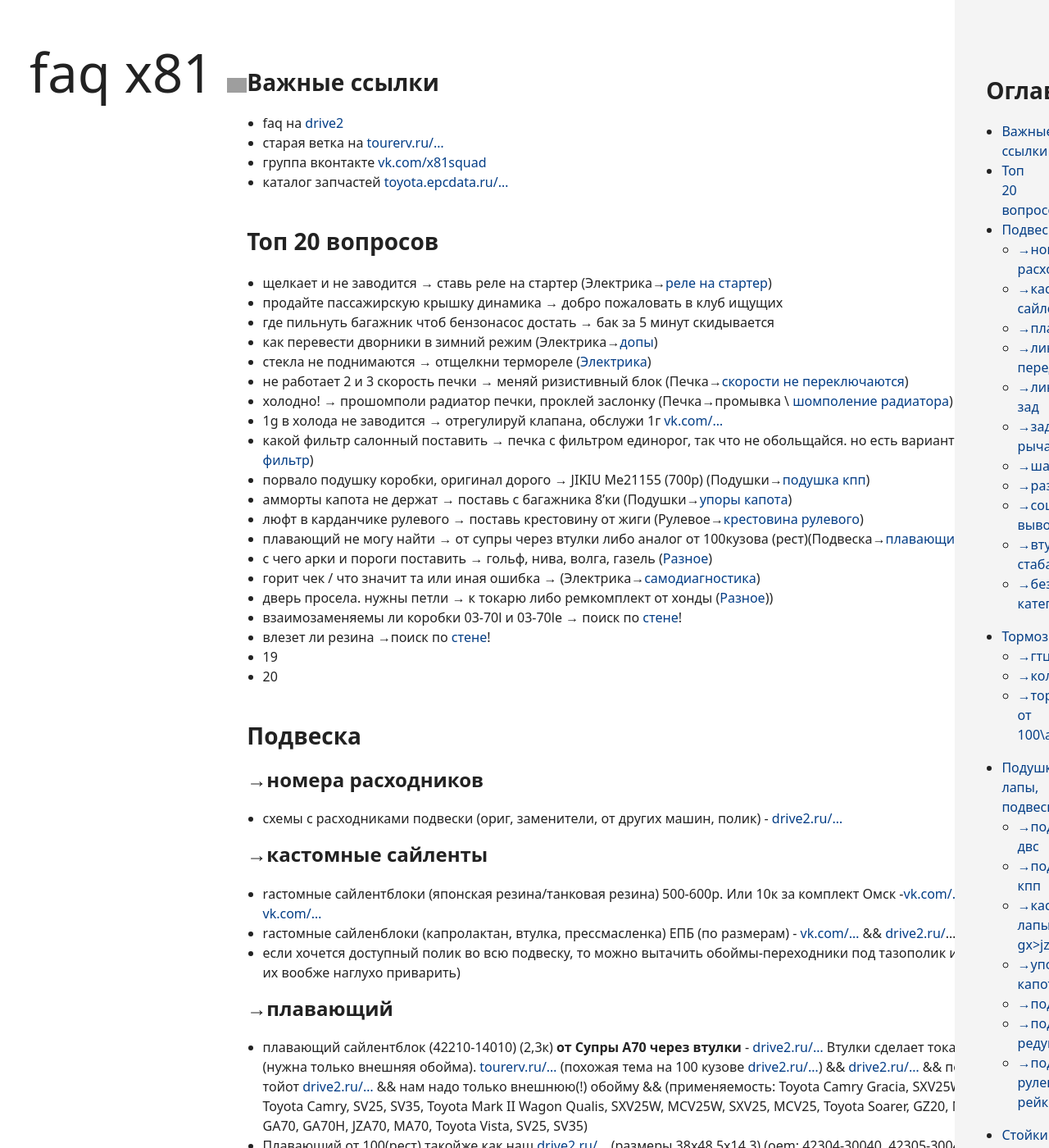
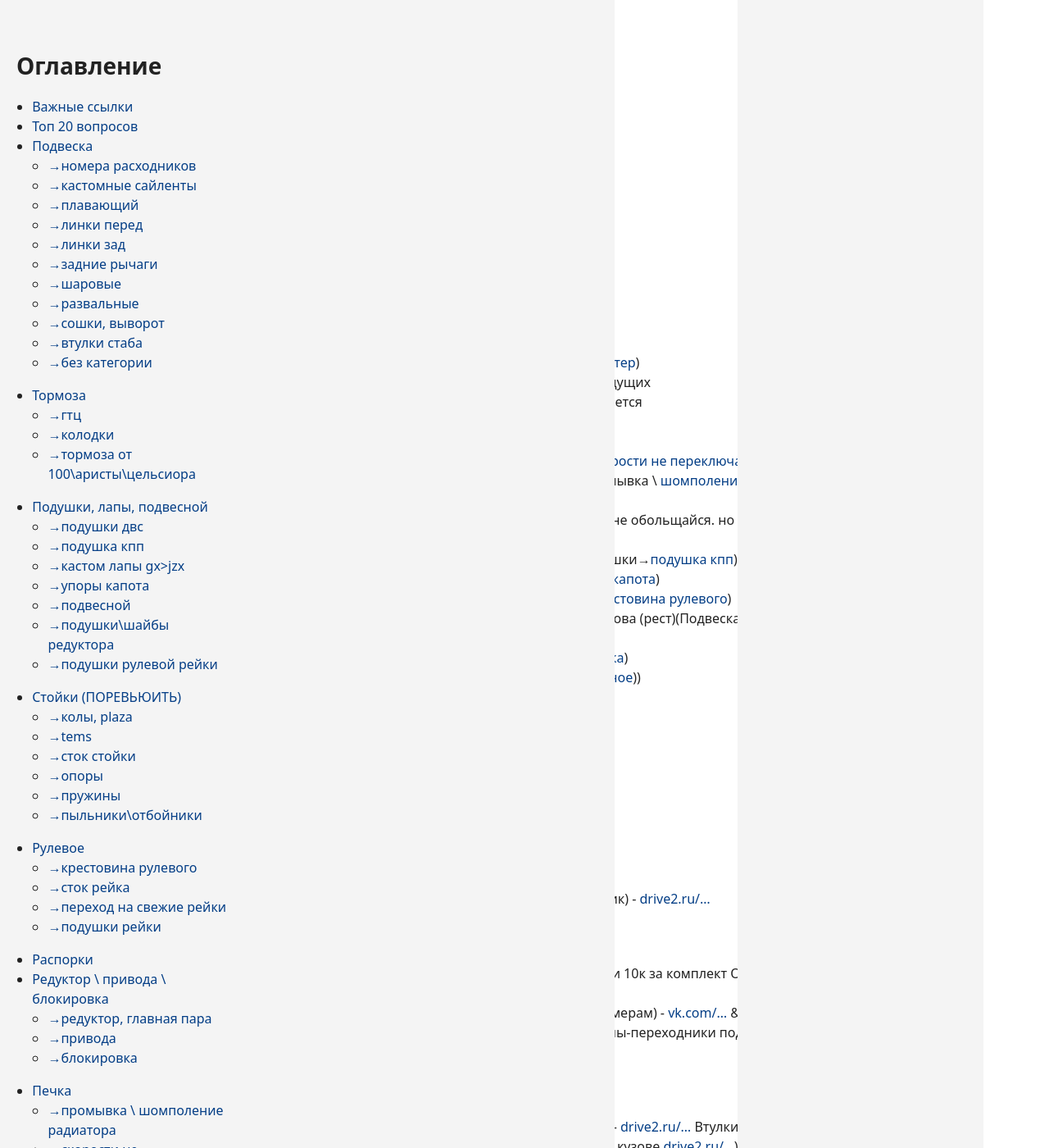
Before and after one commit to faq131/FAQx81, a Jekyll site: the page built from index.md, in a window 1280 px wide and 1400 px high. Shown: the whole window at 82% size. Built offline with Jekyll 4.4.1, drawn with Linux system fonts in a browser that asks for light colours; our own code applies the rules of GitHub Pages for plain Markdown files; a script that is not in the unit is left out; some of the changed text lies outside the part shown; grey boxes are pictures that could not be loaded.

Commit message:
опять перехерачиваю layout

```diff
--- a/_layouts/default.html
+++ b/_layouts/default.html
@@ -15,30 +15,23 @@
 </head>
 <body>
     <div class="container">
-        <div>
-            <div class="content">
-                <header>
+        <main class="content" itemprop="articleBody">
             <div class="h1" style="font-size: 65px !important;">
                 {{ site.title | default: site.github.repository_name }}
                 <a href="{{ site.github.repository_url }}">
                     {% if site.github.is_project_page %}
-                            <img src="https://help.github.com/assets/images/site/invertocat.png" width="24px" alt="" title="GitHub"></a>
+                        <img src="https://help.github.com/assets/images/site/invertocat.png" width="24px" alt="" title="GitHub">
                     {% endif %}
+                </a>
             </div>
-                </header>
-                <main itemprop="articleBody">
             {{ content }}
-                </div>
-            </div>
-        </div>
-        <aside>
-            <div class="sidebar">
+        </main>
+        <aside class="sidebar">
             <nav aria-label="Table of Contents">
                 <h1>Оглавление</h1>
                 {% include toc.html html=content %}
             </nav>
-            </div>
-        </asid>
+        </aside>
     </div>
 
     <script src="{{ "/assets/js/scale.fix.js" | relative_url }}"></script>
--- a/assets/css/style.scss
+++ b/assets/css/style.scss
@@ -28,132 +28,6 @@ a:hover {
     text-decoration: underline;
 }
 
-.container {
-    display: -webkit-flex;
-    display: -ms-flexbox;
-    display: flex;
-    -ms-flex-direction: column;
-    flex-direction: column;
-    align-items: center;
-    max-width: 1040px;
-    margin: 0 auto;
-}
-
-.content {
-    padding: 40px 20px 20px;
-}
-
-.sidebar {
-    padding: 20px 20px 10px;
-    background: #f4f4f4;
-    box-shadow: inset -1px -1px 0 0 #f4f4f4, inset 1px 1px 0 0 #f4f4f4,
-                -100px 0 0 0 #f4f4f4, 100px 0 0 0 #f4f4f4,
-                -250px 0 0 0 #f4f4f4, 250px 0 0 0 #f4f4f4,
-                -450px 0 0 0 #f4f4f4, 450px 0 0 #f4f4f4,
-                -900px 0 0 0 #f4f4f4, 900px 0 0 0 #f4f4f4,
-                -1800px 0 0 0 #f4f4f4, 1800px 0 0 0 #f4f4f4;
-}
-
-.edit-btn {
-    position: absolute;
-    right: 14px;
-    top: 12px;
-    color: #fff;
-    z-index: 100;
-    display: inline-block;
-    padding: 5px;
-    svg {
-        filter: drop-shadow(0px 0px 1px #444444);
-    }
-    &:hover {
-        svg {
-            filter: drop-shadow(0px 0px 1px #000000);
-        }
-    }
-}
-
-@media screen and (min-width: $screen-sm) {
-    .container {
-        -ms-flex-direction: column-reverse;
-        flex-direction: column-reverse;
-        align-items: stretch;
-    }
-
-    .sidebar {
-        display: -ms-flexbox;
-        display: flex;
-        -ms-justify-content: space-between;
-        justify-content: space-between;
-        -ms-flex-pack: justify;
-    }
-    .content {
-        display: -webkit-flex;
-        display: -ms-flexbox;
-        display: flex;
-        -ms-flex-direction: column;
-        flex-direction: column;
-        -ms-flex-wrap: wrap;
-        flex-wrap: wrap;
-        -ms-align-items: center;
-        align-items: center;
-        max-height: 2576px;
-    }
-}
-
-@media screen and (min-width: $screen-md) {
-    .content {
-        max-height: 1575px;
-
-        &_min {
-            max-height: 1100px;
-        }
-    }
-    .sidebar {
-        flex-grow: 1;
-        -ms-flex-wrap: nowrap;
-        flex-wrap: nowrap;
-        background: #f4f4f4;
-    }
-}
-
-@media screen and (min-width: $screen-lg) {
-    .content {
-        align-items: flex-start;
-        margin-right: 2.5%;
-        margin-left: -10%;
-
-        &_min {
-            max-height: 1100px;
-            margin: 0;
-        }
-    }
-    .sidebar {
-        display: block;
-        position: absolute;
-        top: 0;
-        right: 0;
-        width: 9%;
-        padding: 50px 3%;
-        box-shadow: 0 500px 0 #f4f4f4,
-                    0 1000px 0 #f4f4f4,
-                    0 1500px 0 #f4f4f4;
-    }
-    .notification ~ .container .sidebar {
-        padding-top: 80px;
-    }
-}
-
-@media screen and (min-width: $screen-lg) and (min-height: 1200px) {
-    .sidebar {
-        position: fixed;
-    }
-}
-
-
-
-
-
-
 h1,h2,h3,h4,h5,h6 {
     color: #222;
     margin: 0 0 20px;
@@ -177,3 +51,37 @@ ul {
     padding-left: 1.2em;
     margin-bottom: 1em;
 }
+
+.container {
+    max-width: 1040px;
+    margin: 0 auto;
+}
+
+.content {
+    padding: 40px 20px 20px;
+}
+
+.sidebar {
+    position: fixed;
+    top: 0;
+    left: 0;
+    bottom: 0;
+    width: 300px;
+    overflow: auto;
+    padding: 20px 20px 10px;
+    background: #f4f4f4;
+    box-shadow: inset -1px -1px 0 0 #f4f4f4, inset 1px 1px 0 0 #f4f4f4,
+                -100px 0 0 0 #f4f4f4, 100px 0 0 0 #f4f4f4,
+                -250px 0 0 0 #f4f4f4, 250px 0 0 0 #f4f4f4,
+                -450px 0 0 0 #f4f4f4, 450px 0 0 #f4f4f4,
+                -900px 0 0 0 #f4f4f4, 900px 0 0 0 #f4f4f4,
+                -1800px 0 0 0 #f4f4f4, 1800px 0 0 0 #f4f4f4;
+}
+
+
+@media screen and (min-width: $screen-sm) {
+    .sidebar {
+    }
+    .content {
+    }
+}
```
Lines whose indentation alone changed are shown as unchanged.
